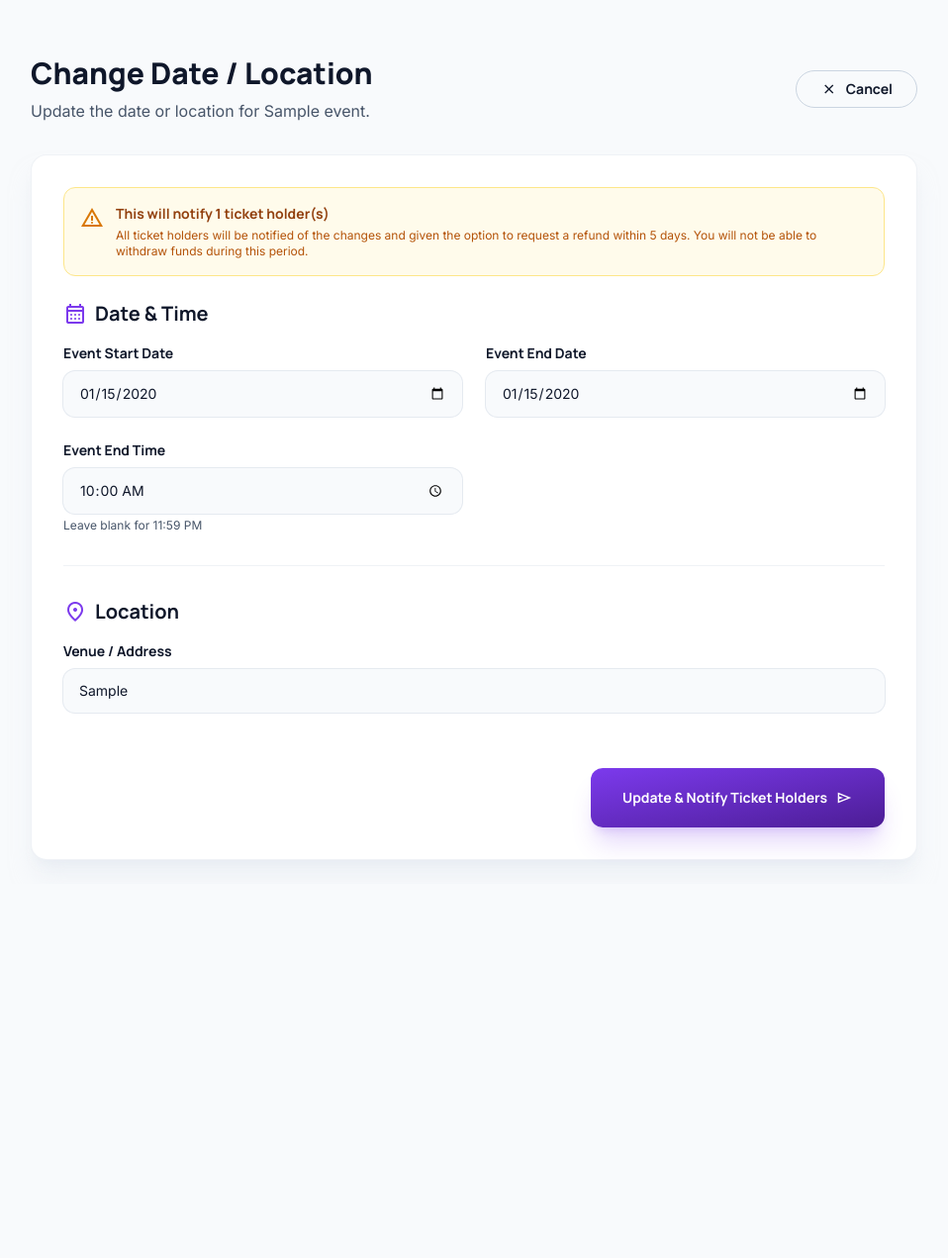
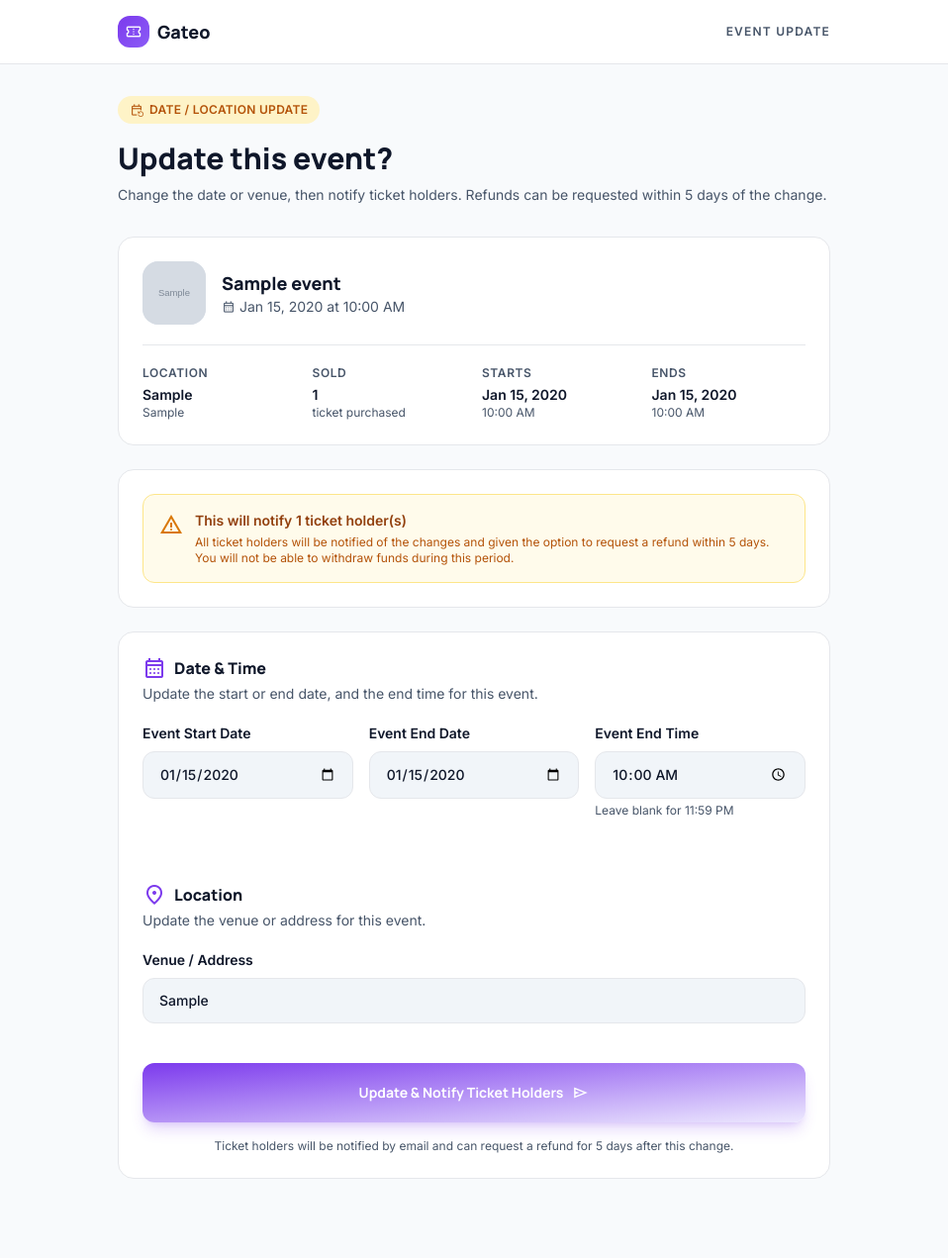
Before and after one commit to theguyjibby/gateo, a Flask app: template templates/change_location_date.html in a window 1280 px wide. Shown: the whole page at 99% size, without its empty margins (161-1119 px from the left). Before the commit the page ends 874 px from the top, so only its background shows below. Run offline with Flask 3, Linux system fonts and the light colour scheme; tables that the repository leaves empty hold one stand-in row (values such as "Sample post"); the template is opened without the code that fills it: values that come from a table or form of the project are taken from there, most other values are stand-ins (such as "Sample title", 1, 10 or a date in 2020); grey boxes marked "Sample" are stand-in pictures; some libraries are stand-ins or nearby versions.

Commit message:
Redesign change_date_location page to match cancel page style

```diff
--- a/templates/change_location_date.html
+++ b/templates/change_location_date.html
@@ -4,33 +4,24 @@
 <head>
     <meta charset="UTF-8">
     <meta name="viewport" content="width=device-width, initial-scale=1.0">
-    <title>Change Date/Location - Gateo</title>
+    <title>Change Date / Location - {{ event.event_name }} - Gateo</title>
     <script src="https://cdn.tailwindcss.com"></script>
-    <link
-        href="https://fonts.googleapis.com/css2?family=Manrope:wght@400;500;600;700;800&family=Inter:wght@400;500;600&display=swap"
-        rel="stylesheet">
-    <link rel="stylesheet"
-        href="https://fonts.googleapis.com/css2?family=Material+Symbols+Outlined:opsz,wght,FILL,GRAD@20..48,100..700,0..1,-50..200" />
+    <link href="https://fonts.googleapis.com/css2?family=Manrope:wght@400;500;600;700;800&family=Inter:wght@400;500;600&display=swap" rel="stylesheet">
+    <link rel="stylesheet" href="https://fonts.googleapis.com/css2?family=Material+Symbols+Outlined:opsz,wght,FILL,GRAD@20..48,100..700,0..1,-50..200" />
     <script>
         tailwind.config = {
             theme: {
                 extend: {
                     colors: {
                         primary: '#7c3aed',
-                        'primary-container': '#4c1d95',
-                        'on-primary': '#ffffff',
+                        'primary-container': '#ede9fe',
                         secondary: '#8b5cf6',
                         surface: '#ffffff',
-                        'surface-variant': '#f3f4f6',
                         'surface-container': '#f8fafc',
-                        'surface-container-highest': '#cbd5e1',
+                        'surface-container-low': '#f1f5f9',
+                        'surface-container-highest': '#e2e8f0',
                         'on-surface': '#0f172a',
                         'on-surface-variant': '#475569',
-                        outline: '#94a3b8',
-                        'outline-variant': '#cbd5e1',
-                        error: '#ef4444',
-                        'error-container': '#fef2f2',
-                        'on-error-container': '#991b1b'
                     },
                     fontFamily: {
                         headline: ['Manrope', 'sans-serif'],
@@ -42,104 +33,162 @@
     </script>
 </head>
 
-<body class="bg-surface-container min-h-screen text-on-surface font-body p-6">
-    <div class="max-w-4xl mx-auto mt-8">
-        <!-- Header -->
-        <div class="mb-8 flex items-center justify-between">
-            <div>
-                <h1 class="text-3xl font-extrabold font-headline mb-2 text-on-surface">Change Date / Location</h1>
-                <p class="text-on-surface-variant">Update the date or location for {{ event.event_name }}.</p>
-            </div>
-            <a href="/event/{{ event.event_slug }}/manage"
-                class="px-6 py-2 border border-outline-variant rounded-full text-sm font-bold font-headline hover:bg-surface-container-highest transition-colors flex items-center gap-2">
-                <span class="material-symbols-outlined text-[18px]">close</span>
-                Cancel
+<body class="bg-surface-container min-h-screen text-on-surface font-body">
+
+    <!-- Top bar -->
+    <header class="bg-surface border-b border-outline-variant/20 sticky top-0 z-10">
+        <div class="max-w-3xl mx-auto px-6 py-4 flex items-center justify-between">
+            <a href="/" class="flex items-center gap-2">
+                <span class="w-8 h-8 rounded-xl bg-gradient-to-br from-primary to-secondary flex items-center justify-center">
+                    <span class="material-symbols-outlined text-white text-lg">confirmation_number</span>
+                </span>
+                <span class="font-headline font-extrabold text-lg">Gateo</span>
             </a>
+            <span class="text-xs font-bold text-on-surface-variant uppercase tracking-widest">Event Update</span>
+        </div>
+    </header>
+
+    <main class="max-w-3xl mx-auto px-6 py-8 pb-20">
+        <!-- Page heading -->
+        <div class="mb-8">
+            <span class="inline-flex items-center gap-1.5 px-3 py-1 bg-amber-100 text-amber-700 rounded-full text-xs font-bold uppercase tracking-wide mb-4">
+                <span class="material-symbols-outlined text-sm">event_repeat</span> Date / Location Update
+            </span>
+            <h1 class="text-3xl font-extrabold font-headline text-on-surface leading-tight">Update this event?</h1>
+            <p class="text-on-surface-variant mt-2 text-sm">Change the date or venue, then notify ticket holders. Refunds can be requested within 5 days of the change.</p>
         </div>
 
-        <!-- Form Card -->
-        <div class="bg-surface rounded-2xl shadow-xl shadow-slate-200/50 border border-outline-variant/30 p-8">
-            <div id="formMessage" class="hidden mb-6 p-4 rounded-xl text-sm font-medium font-body border"></div>
+        <!-- Event summary -->
+        {% set media = event.event_media|first if event.event_media else none %}
+        <section class="bg-surface border border-outline-variant/20 rounded-2xl p-6 mb-6">
+            <div class="flex items-center gap-4 pb-5 border-b border-outline-variant/10 mb-5">
+                {% if media %}
+                <div class="w-16 h-16 rounded-2xl overflow-hidden shrink-0 bg-surface-container-highest">
+                    <img src="{{ get_media_url(media.filepath, media.media_type) }}" class="w-full h-full object-cover">
+                </div>
+                {% else %}
+                <div class="w-14 h-14 rounded-2xl bg-gradient-to-br from-primary/10 to-secondary/10 flex items-center justify-center shrink-0">
+                    <span class="material-symbols-outlined text-primary text-3xl">event</span>
+                </div>
+                {% endif %}
+                <div class="min-w-0">
+                    <h2 class="text-lg font-extrabold font-headline text-on-surface truncate">{{ event.event_name }}</h2>
+                    <p class="text-sm text-on-surface-variant flex items-center gap-1">
+                        <span class="material-symbols-outlined text-sm">calendar_month</span>
+                        {{ event.event_date.strftime('%b %d, %Y') if event.event_date else 'Date not set' }}
+                        {% if event.event_time %} at {{ event.event_time.strftime('%I:%M %p') }}{% endif %}
+                    </p>
+                </div>
+            </div>
 
-            <!-- Warning Banner -->
-            <div class="mb-6 p-4 rounded-xl bg-amber-50 border border-amber-200 flex items-start gap-3">
+            <div class="grid grid-cols-2 sm:grid-cols-4 gap-4">
+                <div>
+                    <p class="text-xs text-on-surface-variant font-semibold uppercase tracking-wider mb-1">Location</p>
+                    <p class="text-sm font-bold text-on-surface">{{ event.event_country or '—' }}</p>
+                    <p class="text-xs text-on-surface-variant truncate">{{ event.event_location }}</p>
+                </div>
+                <div>
+                    <p class="text-xs text-on-surface-variant font-semibold uppercase tracking-wider mb-1">Sold</p>
+                    <p class="text-sm font-bold text-on-surface">{{ ticket_count }}</p>
+                    <p class="text-xs text-on-surface-variant">ticket{% if ticket_count != 1 %}s{% endif %} purchased</p>
+                </div>
+                <div>
+                    <p class="text-xs text-on-surface-variant font-semibold uppercase tracking-wider mb-1">Starts</p>
+                    <p class="text-sm font-bold text-on-surface">{{ event.event_date.strftime('%b %d, %Y') if event.event_date else '—' }}</p>
+                    <p class="text-xs text-on-surface-variant">{{ event.event_time.strftime('%I:%M %p') if event.event_time else '—' }}</p>
+                </div>
+                <div>
+                    <p class="text-xs text-on-surface-variant font-semibold uppercase tracking-wider mb-1">Ends</p>
+                    <p class="text-sm font-bold text-on-surface">{{ event.event_end_date.strftime('%b %d, %Y') if event.event_end_date else '—' }}</p>
+                    <p class="text-xs text-on-surface-variant">{{ event.event_end_date.strftime('%I:%M %p') if event.event_end_date else '—' }}</p>
+                </div>
+            </div>
+        </section>
+
+        <!-- Warning banner -->
+        <section class="bg-surface border border-outline-variant/20 rounded-2xl p-6 mb-6">
+            <div class="rounded-xl bg-amber-50 border border-amber-200 p-4 flex items-start gap-3">
                 <span class="material-symbols-outlined text-amber-600 mt-0.5">warning</span>
                 <div>
-                    <p class="text-sm font-bold font-headline text-amber-800">This will notify {{ ticket_count }} ticket holder(s)</p>
+                    <p class="text-sm font-bold text-amber-800">This will notify {{ ticket_count }} ticket holder(s)</p>
                     <p class="text-xs text-amber-700 mt-1">All ticket holders will be notified of the changes and given the option to request a refund within 5 days. You will not be able to withdraw funds during this period.</p>
                 </div>
             </div>
 
             {% if refund_window_active %}
-            <div class="mb-6 p-4 rounded-xl bg-red-50 border border-red-200 flex items-start gap-3">
+            <div class="mt-4 rounded-xl bg-red-50 border border-red-200 p-4 flex items-start gap-3">
                 <span class="material-symbols-outlined text-red-600 mt-0.5">block</span>
                 <div>
-                    <p class="text-sm font-bold font-headline text-red-800">Refund window is currently active</p>
+                    <p class="text-sm font-bold text-red-800">Refund window is currently active</p>
                     <p class="text-xs text-red-700 mt-1">A recent change was made. You cannot make another change or withdraw until the refund window closes.</p>
                 </div>
             </div>
             {% endif %}
+        </section>
 
+        <!-- Form -->
+        <section class="bg-surface border border-outline-variant/20 rounded-2xl p-6">
+            <div id="formMessage" class="hidden mb-6 p-4 rounded-xl text-sm font-medium"></div>
             <form id="changeDateLocationForm" class="space-y-8" onsubmit="handleChangeDateLocation(event, {{ event.event_id }})">
                 <!-- Section: Date & Time -->
-                <div class="space-y-4">
-                    <h2 class="text-xl font-bold font-headline text-on-surface mb-4 flex items-center gap-2">
+                <div>
+                    <h2 class="text-base font-extrabold font-headline text-on-surface mb-1 flex items-center gap-2">
                         <span class="material-symbols-outlined text-primary">calendar_month</span>
                         Date & Time
                     </h2>
+                    <p class="text-sm text-on-surface-variant mb-5">Update the start or end date, and the end time for this event.</p>
 
-                    <div class="grid grid-cols-1 md:grid-cols-2 gap-6">
+                    <div class="grid grid-cols-1 md:grid-cols-3 gap-4">
                         <div>
-                            <label class="block text-sm font-bold font-headline text-on-surface mb-2">Event Start Date</label>
+                            <label class="block text-sm font-semibold text-on-surface mb-2">Event Start Date</label>
                             <input type="date" name="event_date"
                                 value="{{ event.event_date.strftime('%Y-%m-%d') if event.event_date else '' }}"
-                                class="w-full bg-surface-container border-none ring-1 ring-outline-variant/50 focus:ring-primary rounded-xl px-4 py-3 text-sm text-on-surface transition-shadow outline-none">
+                                class="w-full bg-surface-container-low px-4 py-3 rounded-xl text-sm font-medium text-on-surface placeholder:text-on-surface-variant/50 focus:outline-none focus:ring-2 focus:ring-primary/30 focus:border-primary border border-outline-variant/20 transition-all">
                         </div>
-
                         <div>
-                            <label class="block text-sm font-bold font-headline text-on-surface mb-2">Event End Date</label>
+                            <label class="block text-sm font-semibold text-on-surface mb-2">Event End Date</label>
                             <input type="date" name="event_end_date"
                                 value="{{ event.event_end_date.strftime('%Y-%m-%d') if event.event_end_date else '' }}"
-                                class="w-full bg-surface-container border-none ring-1 ring-outline-variant/50 focus:ring-primary rounded-xl px-4 py-3 text-sm text-on-surface transition-shadow outline-none">
+                                class="w-full bg-surface-container-low px-4 py-3 rounded-xl text-sm font-medium text-on-surface placeholder:text-on-surface-variant/50 focus:outline-none focus:ring-2 focus:ring-primary/30 focus:border-primary border border-outline-variant/20 transition-all">
                         </div>
-
                         <div>
-                            <label class="block text-sm font-bold font-headline text-on-surface mb-2">Event End Time</label>
+                            <label class="block text-sm font-semibold text-on-surface mb-2">Event End Time</label>
                             <input type="time" name="event_end_time"
                                 value="{{ event.event_end_date.strftime('%H:%M') if event.event_end_date else '' }}"
-                                class="w-full bg-surface-container border-none ring-1 ring-outline-variant/50 focus:ring-primary rounded-xl px-4 py-3 text-sm text-on-surface transition-shadow outline-none">
+                                class="w-full bg-surface-container-low px-4 py-3 rounded-xl text-sm font-medium text-on-surface placeholder:text-on-surface-variant/50 focus:outline-none focus:ring-2 focus:ring-primary/30 focus:border-primary border border-outline-variant/20 transition-all">
                             <p class="text-xs text-on-surface-variant mt-1">Leave blank for 11:59 PM</p>
                         </div>
                     </div>
                 </div>
 
-                <div class="h-px bg-outline-variant/30 w-full"></div>
+                <div class="h-px bg-outline-variant/10 w-full"></div>
 
                 <!-- Section: Location -->
-                <div class="space-y-4">
-                    <h2 class="text-xl font-bold font-headline text-on-surface mb-4 flex items-center gap-2">
+                <div>
+                    <h2 class="text-base font-extrabold font-headline text-on-surface mb-1 flex items-center gap-2">
                         <span class="material-symbols-outlined text-primary">location_on</span>
                         Location
                     </h2>
-
+                    <p class="text-sm text-on-surface-variant mb-5">Update the venue or address for this event.</p>
                     <div>
-                        <label class="block text-sm font-bold font-headline text-on-surface mb-2">Venue / Address</label>
+                        <label class="block text-sm font-semibold text-on-surface mb-2">Venue / Address</label>
                         <input type="text" name="event_location" value="{{ event.event_location }}"
-                            class="w-full bg-surface-container border-none ring-1 ring-outline-variant/50 focus:ring-primary rounded-xl px-4 py-3 text-sm text-on-surface transition-shadow outline-none">
+                            class="w-full bg-surface-container-low px-4 py-3 rounded-xl text-sm font-medium text-on-surface placeholder:text-on-surface-variant/50 focus:outline-none focus:ring-2 focus:ring-primary/30 focus:border-primary border border-outline-variant/20 transition-all">
                     </div>
                 </div>
 
                 <!-- Actions -->
-                <div class="pt-6 flex justify-end gap-4">
+                <div class="pt-2">
                     <button type="submit"
-                        class="px-8 py-4 bg-gradient-to-br from-primary to-primary-container text-white rounded-xl font-headline font-bold text-sm shadow-xl shadow-primary/20 hover:-translate-y-0.5 active:scale-95 transition-all flex items-center gap-2">
+                        class="w-full py-4 bg-gradient-to-br from-primary to-primary-container text-white rounded-xl font-headline font-bold text-sm shadow-lg shadow-primary/20 hover:shadow-primary/30 active:scale-95 transition-all flex items-center justify-center gap-2">
                         Update & Notify Ticket Holders
                         <span class="material-symbols-outlined text-lg">send</span>
                     </button>
+                    <p class="text-center text-xs text-on-surface-variant mt-4">Ticket holders will be notified by email and can request a refund for 5 days after this change.</p>
                 </div>
             </form>
-        </div>
-    </div>
+        </section>
+    </main>
 
     <script>
         const formMessage = document.getElementById('formMessage');
@@ -148,11 +197,9 @@
             formMessage.innerText = msg;
             formMessage.classList.remove('hidden');
             if (isError) {
-                formMessage.classList.add('bg-error-container', 'text-on-error-container', 'border-error/20');
-                formMessage.classList.remove('bg-surface-container-highest', 'text-on-surface');
+                formMessage.classList.add('bg-red-50', 'text-red-600', 'border', 'border-red-200');
             } else {
-                formMessage.classList.remove('bg-error-container', 'text-on-error-container', 'border-error/20');
-                formMessage.classList.add('bg-surface-container-highest', 'text-on-surface', 'border-outline-variant/20');
+                formMessage.classList.add('bg-emerald-50', 'text-emerald-700', 'border', 'border-emerald-200');
             }
         }
 
@@ -184,8 +231,8 @@
 
             const submitBtn = form.querySelector('button[type="submit"]');
             const originalText = submitBtn.innerHTML;
-            submitBtn.innerText = 'Saving...';
             submitBtn.disabled = true;
+            submitBtn.innerHTML = '<span class="material-symbols-outlined animate-spin text-lg">sync</span> Saving...';
 
             try {
                 const response = await fetch(`/create_event/edit/date_location/${eventId}`, {
```
